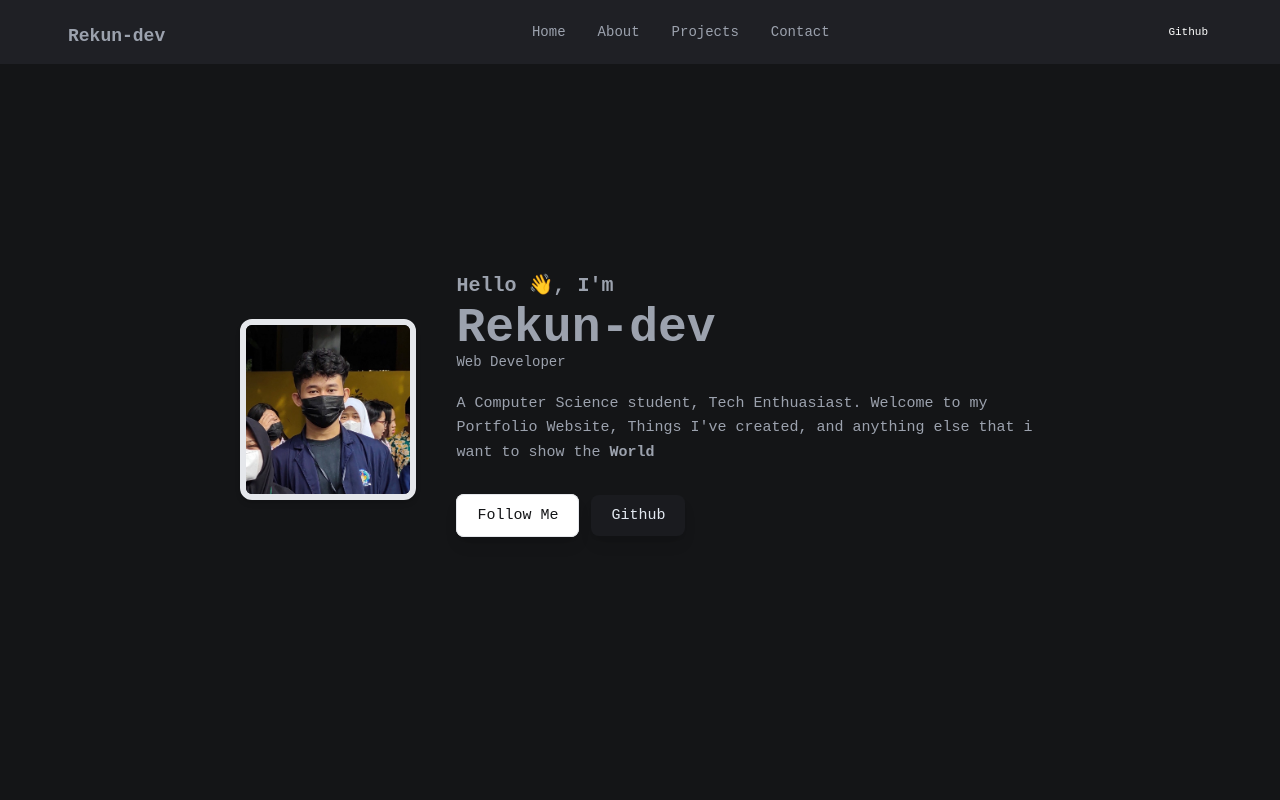
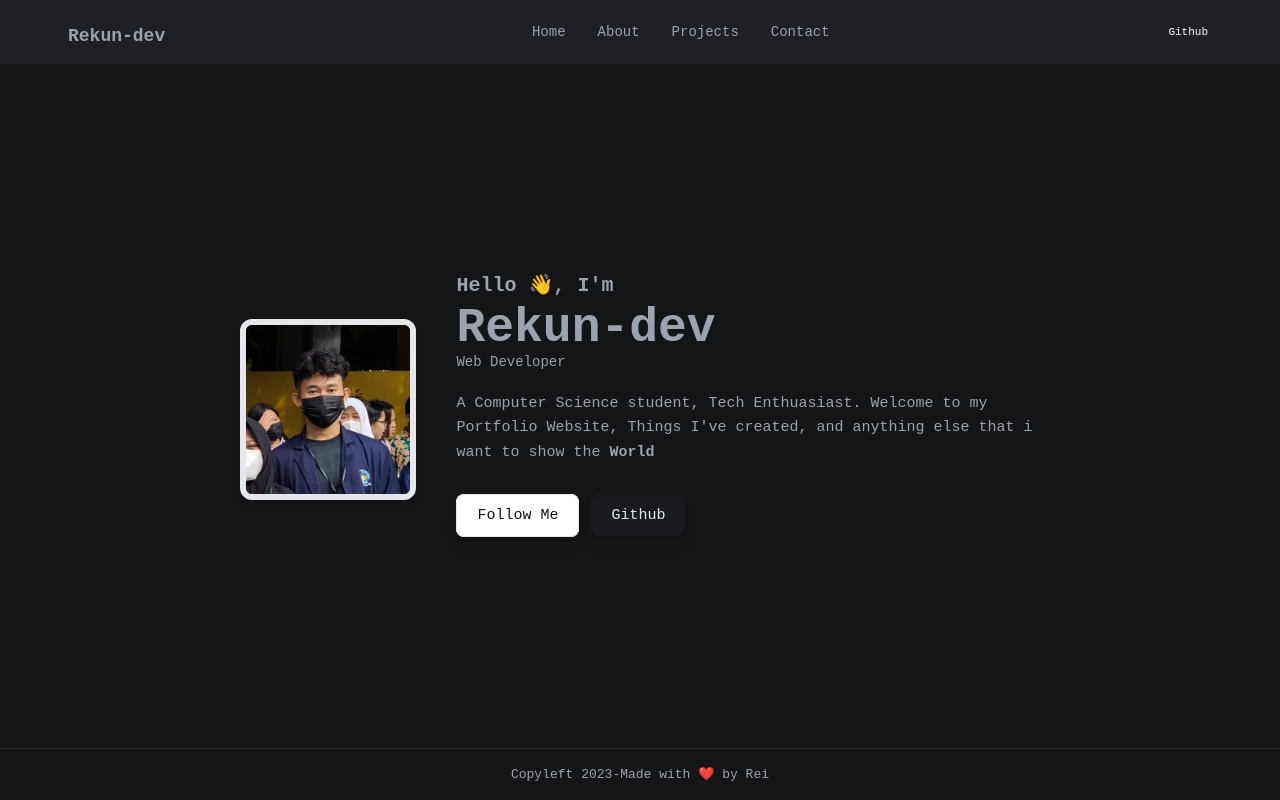
Before and after one commit to Rezero0000000/Me, a React (Vite) app: page / in a window 1280 px wide. Built offline with nearby package versions, Linux system fonts and the light colour scheme.

Commit message:
Add footer componenents

```diff
--- /dev/null
+++ b/src/components/molecules/Footer.jsx
@@ -0,0 +1,15 @@
+import React from "react";
+
+const Footer = () => {
+    return (
+        <>
+            <footer class="bg-[#141517] fixed bottom-0 py-4 border-t shadow-sm border-[#2b2e31] w-full">
+                <div class="justify-center flex my-auto">
+                    <p class="">Copyleft 2023-Made with ❤️ by Rei</p>
+                </div>
+            </footer>
+        </>
+    )
+}
+
+export default Footer
--- a/src/components/page/About.jsx
+++ b/src/components/page/About.jsx
@@ -2,6 +2,7 @@ import React from "react";
 import Navbar from "../molecules/Navbar";
 import AboutMe from "../molecules/AboutMe";
 import TechStack from "../molecules/TechStack";
+import Footer from "../molecules/Footer";
 
 
 const About = () => {
@@ -12,6 +13,7 @@ const About = () => {
                 <AboutMe />
                 <TechStack />
             </section>
+            <Footer />
         </>
     )
 }
--- a/src/components/page/Contact.jsx
+++ b/src/components/page/Contact.jsx
@@ -1,5 +1,6 @@
 import React from "react";
 import Navbar from "../molecules/Navbar";
+import Footer from "../molecules/Footer";
 
 const Contact = () => {
     let contacts = [
@@ -34,9 +35,8 @@ const Contact = () => {
                     }
                     </ul>
                 </div>
-
-
             </section>
+            <Footer />
         </>
     )
 }
--- a/src/components/page/Home.jsx
+++ b/src/components/page/Home.jsx
@@ -1,12 +1,14 @@
 import React from "react";
 import Navbar from "../molecules/Navbar";
 import Hero from "../molecules/Hero";
+import Footer from "../molecules/Footer";
 
 const Home = () => {
   return (
     <>
     <Navbar />
     <Hero />
+    <Footer />
     </>
   )
 }
--- a/src/components/page/Projcets.jsx
+++ b/src/components/page/Projcets.jsx
@@ -1,5 +1,6 @@
 import React from "react";
 import Navbar from "../molecules/Navbar";
+import Footer from "../molecules/Footer";
 
 const Projects = () => {
     let Projects = [
@@ -46,6 +47,7 @@ const Projects = () => {
                     </div>
                 </div>
             </section>
+            <Footer />
         </>
     )
 }
```
